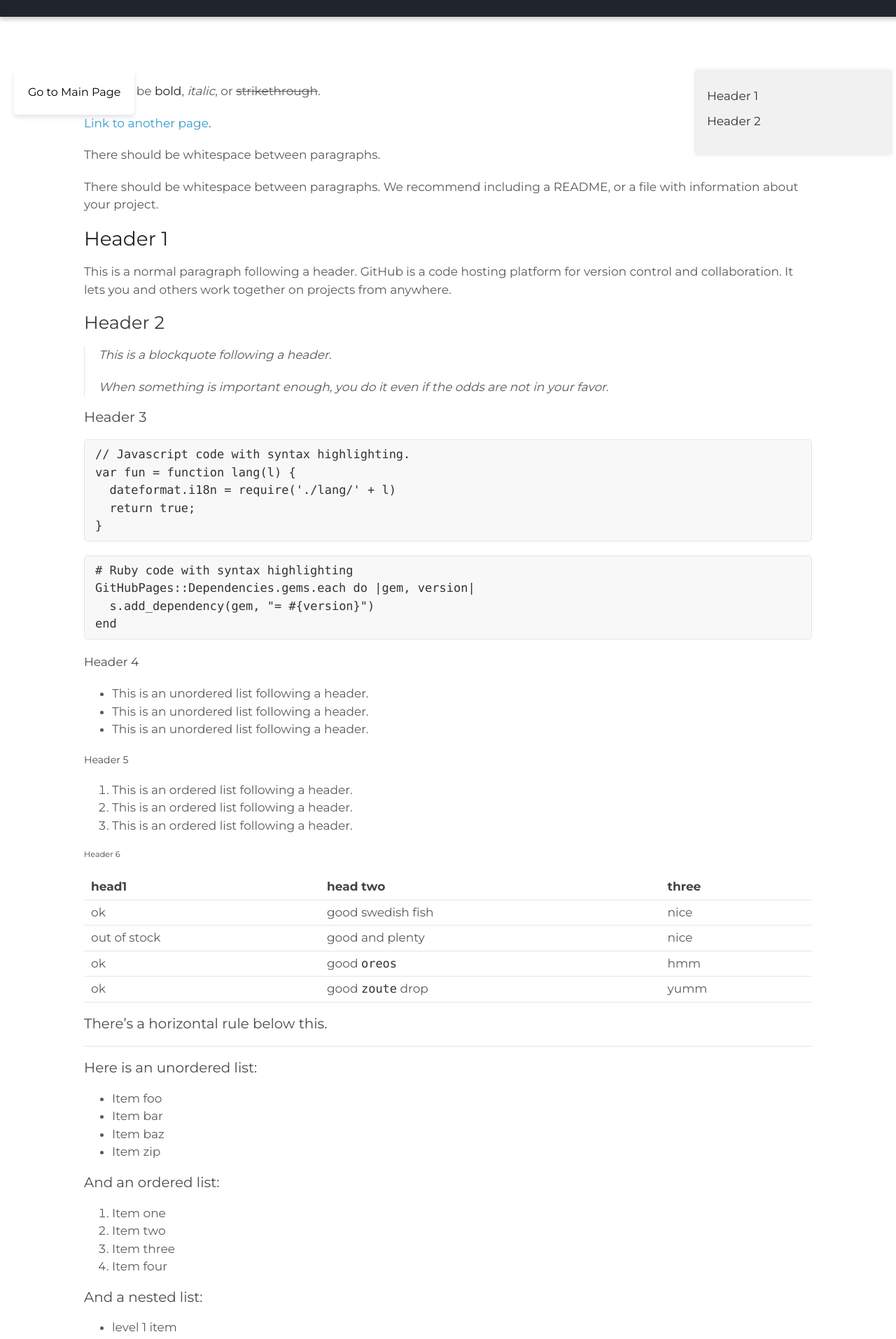
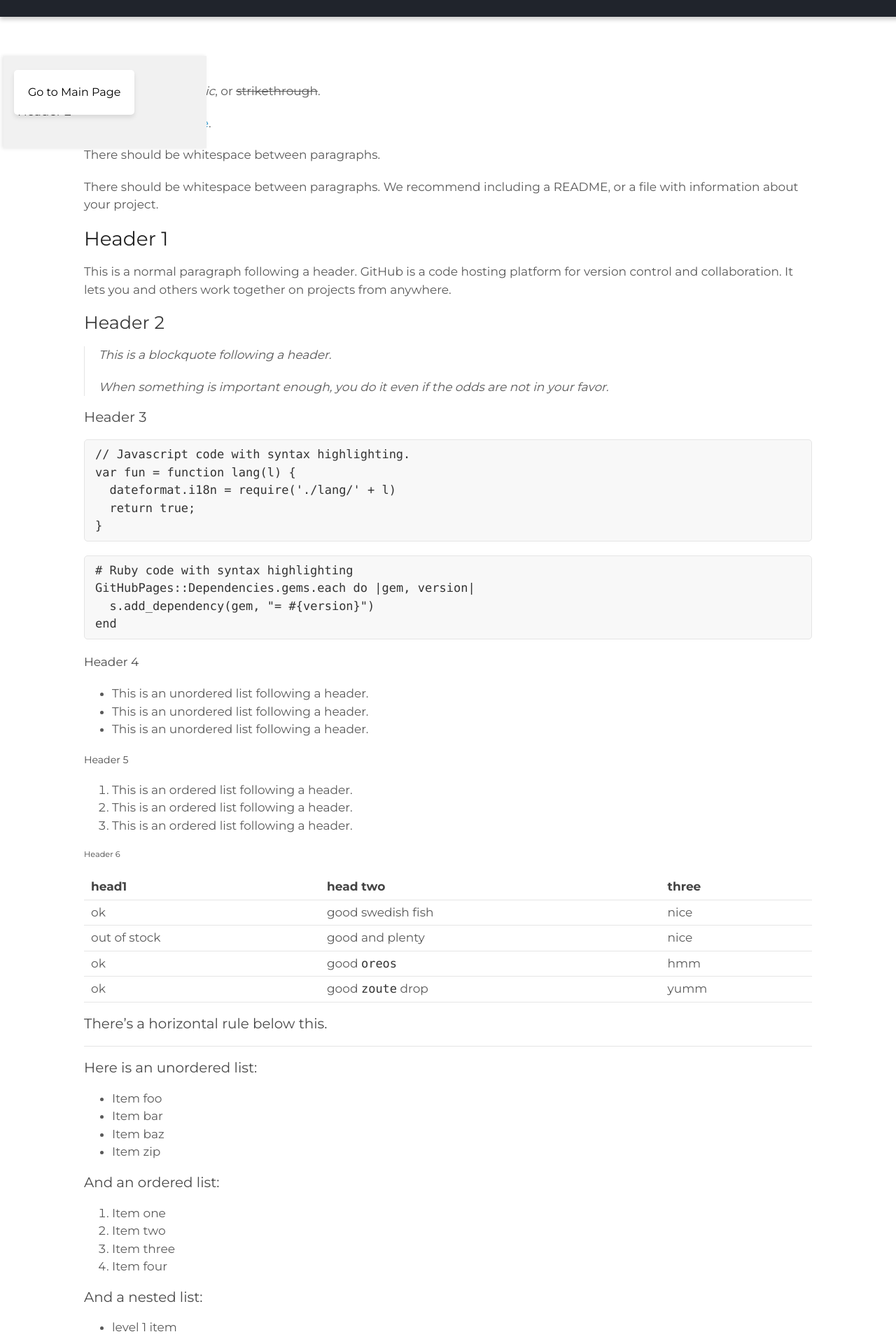
Before and after one commit to FredPili/ADAWebsite, a Jekyll site: the page built from example.md, in a window 1280 px wide. Shown: the top 1914 px of the page at 70% size. Built offline with Jekyll 4.4.1, drawn with Linux system fonts in a browser that asks for light colours.

Commit message:
updated css

```diff
--- a/assets/css/styles.css
+++ b/assets/css/styles.css
@@ -237,17 +237,23 @@ footer {
 /* Sidebar Styles */
 .sidebar {
   position: fixed;
-  top: 100px; /* Adjusted for spacing */
-  right: 5px; /* Move the sidebar to the right */
+  top: 80px; /* Adjusted for spacing */
+  left: 5px; /* Adjusted to fit the left side of the page */
   width: 250px; /* Sidebar width */
   background-color: #f1f1f1;
-  padding: 15px;
-  box-shadow: -2px 0 5px rgba(0, 0, 0, 0.1); /* Shadow on the left of the sidebar */
-  z-index: 10; /* Ensure it stays on top */
+  padding: 20px;
+  box-shadow: -2px 0 5px rgba(0, 0, 0, 0.1);
+  z-index: 10;
 }
 
+/* Left Bar Styling */
+.toc-bar {
+  width: 5px;
+  background-color: #007bff; /* Blue color */
+  margin-right: 15px;
+}
 
-/* List Style */
+/* Sidebar TOC */
 .sidebar ul {
   list-style-type: none;
   padding: 0;
@@ -257,7 +263,6 @@ footer {
   margin: 10px 0;
 }
 
-/* Links Style */
 .sidebar ul li a {
   text-decoration: none;
   color: #333;
@@ -265,6 +270,13 @@ footer {
 
 .sidebar ul li a:hover {
   color: #007BFF;
+}
+
+/* Active Link Styling */
+.sidebar ul li a.active {
+  color: #007BFF;
+  font-weight: bold;
+  font-size: 1.1rem;
 }
 
 /* Main Content Adjustment */
```
